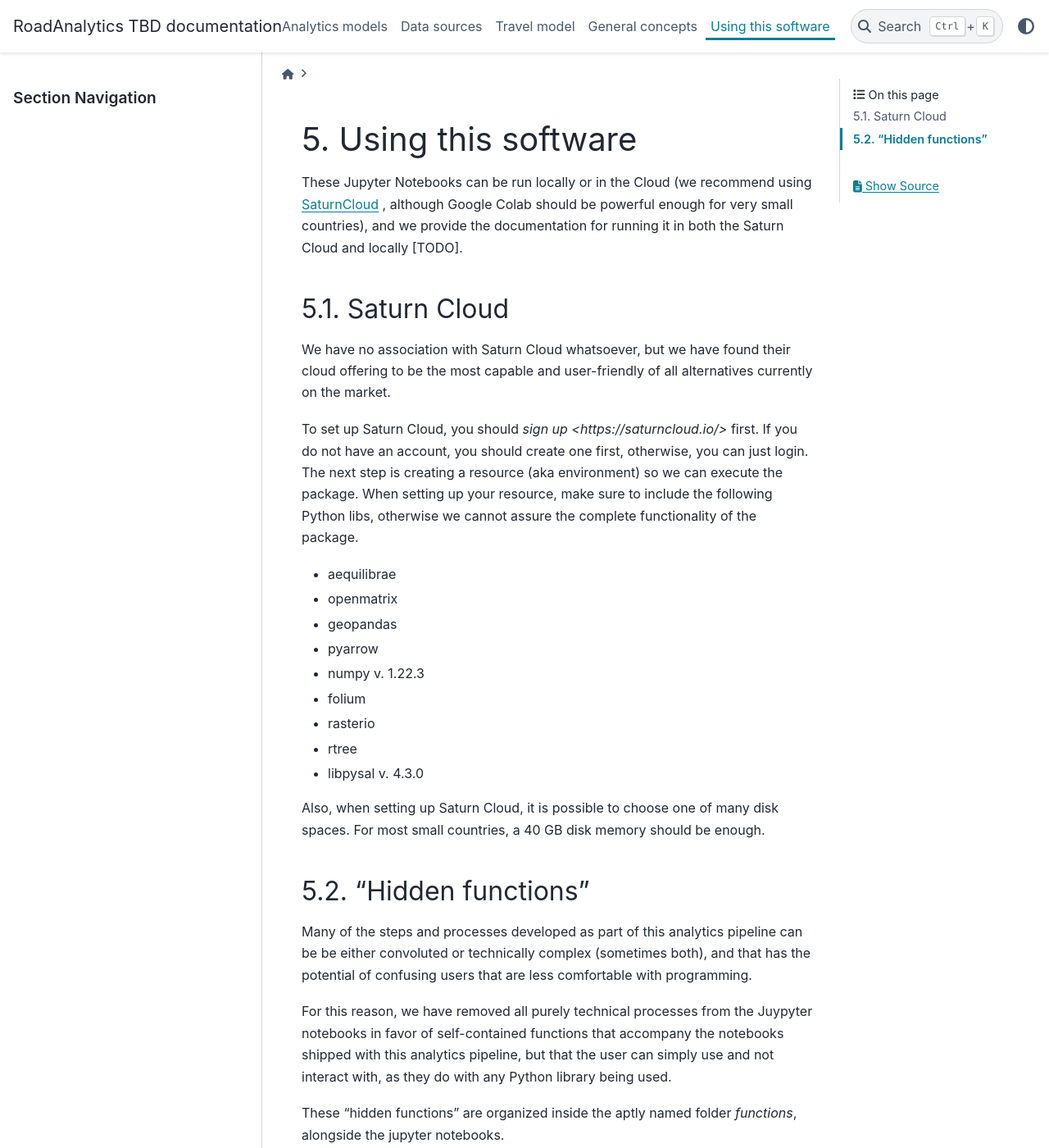
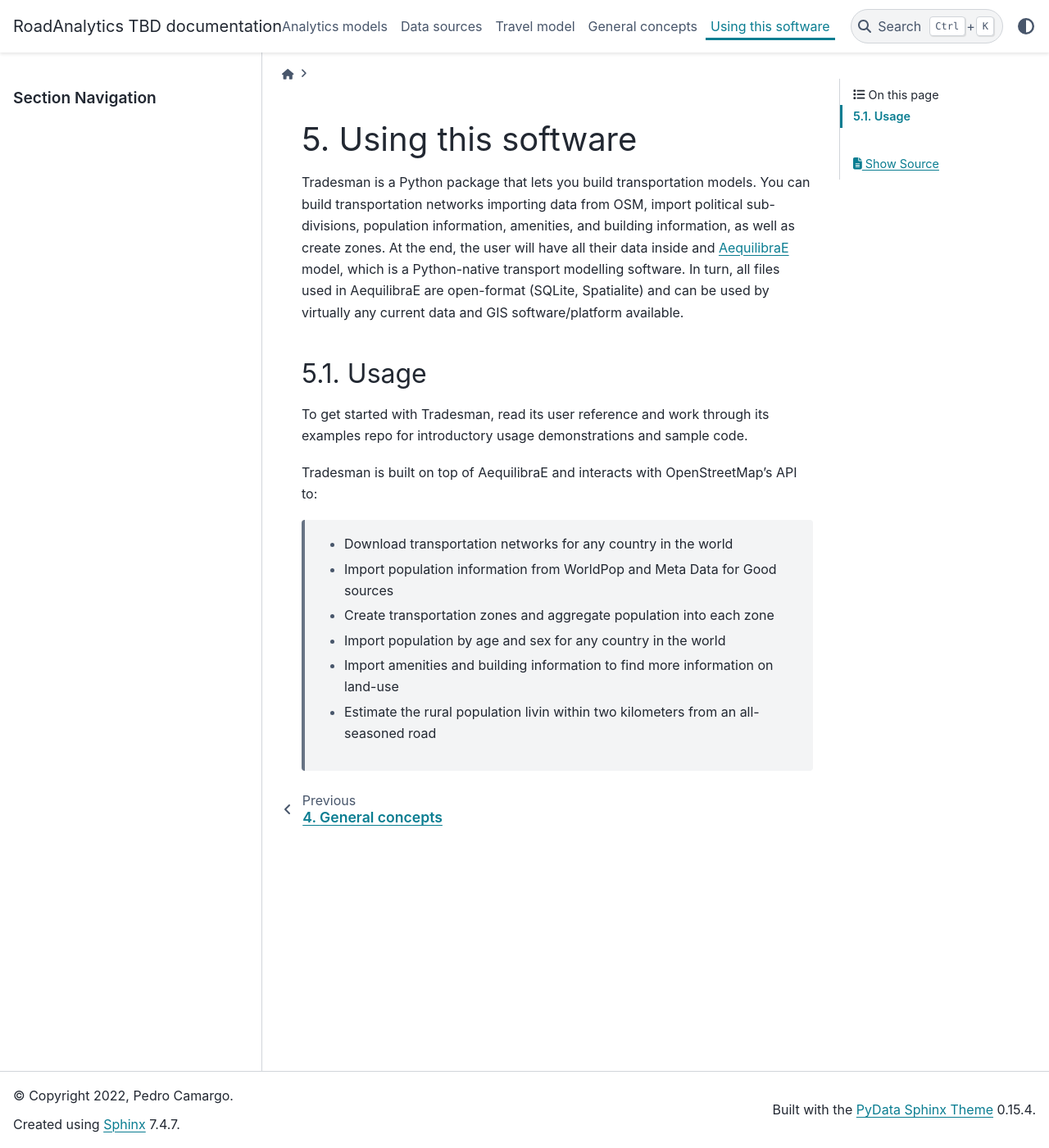
Before and after one commit to AequilibraE/tradesman, a Sphinx documentation site: the page built from docs/source/use_instructions.rst, in a window 1280 px wide and 1400 px high. Shown: the whole window at 82% size. Built offline with Sphinx 7.4.7 and the PyData theme 0.15.4, drawn with Linux system fonts in a browser that asks for light colours.

Commit message:
Remove notebooks information

```diff
--- a/docs/source/concepts.rst
+++ b/docs/source/concepts.rst
@@ -68,6 +68,7 @@ Regarding surface, OSM values provide additional information about the physical
 roads, and some other features, such as material composition and/or structure. All data
 values for road surface can be found in `their OSM webpage <https://wiki.openstreetmap.org/wiki/Key:surface>`.
 
+.. _rural_access_index:
 
 Rural Access Index
 ------------------
--- a/docs/source/travel_modelling.rst
+++ b/docs/source/travel_modelling.rst
@@ -24,12 +24,6 @@ Finally, we also take the type of road surface in consideration, as a paved stre
 will always have higher speed and capacity to a similar unpaved road, according
 to the multiplying constants listed on the :ref:`pavement_constraints` table.
 
-The Jupyter Notebook that implements these network changes is prety simple, but
-critical for the identification of network bottlenecks.  Visualizing link
-capacities is also enlightening, so we included one in the notebook that can be
-`visualized as well!
-<https://nbviewer.org/github/pedrocamargo/road_analytics/blob/main/notebooks/2.1_augments_network_data.ipynb>`_
-
 Building the travel demand model
 --------------------------------
 
--- a/docs/source/use_instructions.rst
+++ b/docs/source/use_instructions.rst
@@ -3,49 +3,25 @@
 Using this software
 ===================
 
+Tradesman is a Python package that lets you build transportation models. You can
+build transportation networks importing data from OSM, import political sub-divisions,
+population information, amenities, and building information, as well as create zones.
+At the end, the user will have all their data inside and :ref:`aequilibrae` model,
+which is a Python-native transport modelling software. In turn, all files used in
+AequilibraE are open-format (SQLite, Spatialite) and can be used by virtually any
+current data and GIS software/platform available.
 
-These Jupyter Notebooks can be run locally or in the Cloud (we recommend using
-`SaturnCloud <https://saturncloud.io/>`_ , although Google Colab should be
-powerful enough for very small countries), and we provide the documentation for
-running it in both the Saturn Cloud and locally [TODO].
+Usage
+~~~~~
 
-Saturn Cloud
-------------
+To get started with Tradesman, read its user reference and work through its examples
+repo for introductory usage demonstrations and sample code.
 
-We have no association with Saturn Cloud whatsoever, but we have found their
-cloud offering to be the most capable and user-friendly of all alternatives
-currently on the market.
+Tradesman is built on top of AequilibraE and interacts with OpenStreetMap's API to:
 
-To set up Saturn Cloud, you should `sign up <https://saturncloud.io/>` first. If you do not have an account,
-you should create one first, otherwise, you can just login. The next step is creating
-a resource (aka environment) so we can execute the package. When setting up your
-resource, make sure to include the following Python libs, otherwise we cannot assure
-the complete functionality of the package.
-
-* aequilibrae
-* openmatrix
-* geopandas
-* pyarrow
-* numpy v. 1.22.3
-* folium
-* rasterio
-* rtree
-* libpysal v. 4.3.0
-
-Also, when setting up Saturn Cloud, it is possible to choose one of many disk spaces.
-For most small countries, a 40 GB disk memory should be enough.
-
-"Hidden functions"
-------------------
-
-Many of the steps and processes developed as part of this analytics pipeline
-can be be either convoluted or technically complex (sometimes both), and that
-has the potential of confusing users that are less comfortable with programming.
-
-For this reason, we have removed all purely technical processes from the
-Juypyter notebooks in favor of self-contained functions that accompany the
-notebooks shipped with this analytics pipeline, but that the user can simply use
-and not interact with, as they do with any Python library being used.
-
-These "hidden functions" are organized inside the aptly named folder
-*functions*, alongside the jupyter notebooks.
+    * Download transportation networks for any country in the world
+    * Import population information from WorldPop and Meta Data for Good sources
+    * Create transportation zones and aggregate population into each zone
+    * Import population by age and sex for any country in the world
+    * Import amenities and building information to find more information on land-use
+    * Estimate the rural population livin within two kilometers from an all-seasoned road
```
Also changed, not shown: docs/source/build_analytics_model.rst (+8 -25 lines), docs/source/data_sources.rst (+26 -4 lines).
